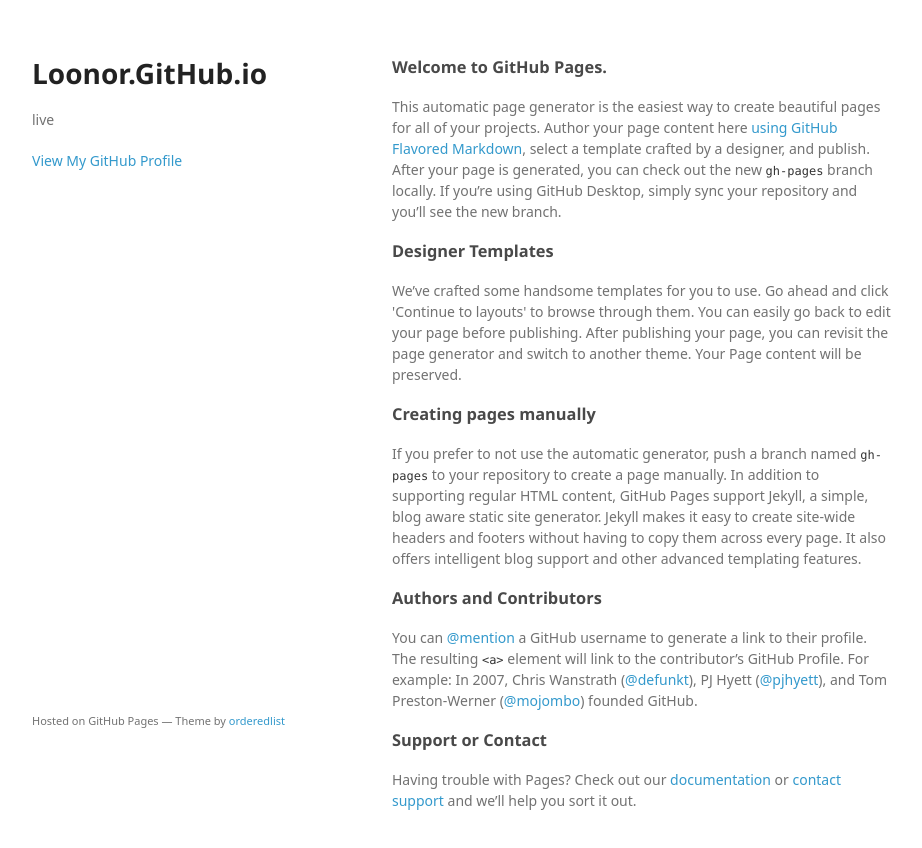
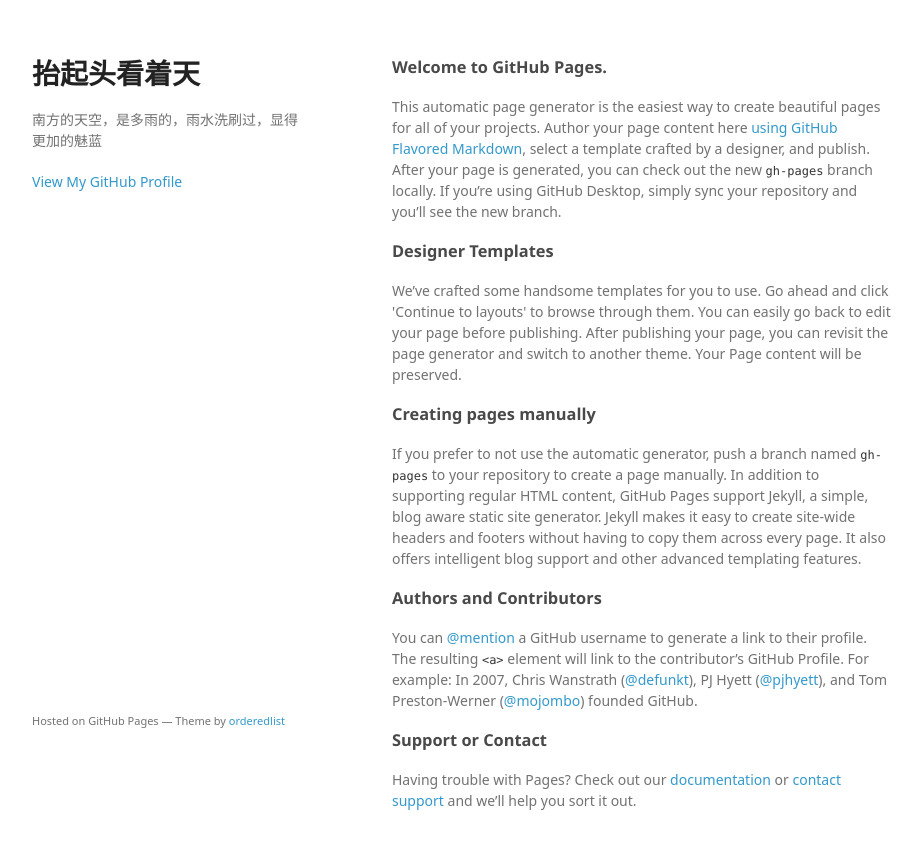
Before and after one commit to loonor/loonor.github.io, a plain HTML site: page index.html in a window 1280 px wide. Shown: the whole page, without its empty margins (178-1100 px from the left). Drawn offline with Linux system fonts and the light colour scheme; a web font is replaced by a local one.

Commit message:
index.html

```diff
--- a/index.html
+++ b/index.html
@@ -3,7 +3,7 @@
   <head>
     <meta charset="utf-8">
     <meta http-equiv="X-UA-Compatible" content="chrome=1">
-    <title>Loonor.GitHub.io by loonor</title>
+    <title>冬天里的雨季</title>
 
     <link rel="stylesheet" href="stylesheets/styles.css">
     <link rel="stylesheet" href="stylesheets/github-light.css">
@@ -15,8 +15,8 @@
   <body>
     <div class="wrapper">
       <header>
-        <h1>Loonor.GitHub.io</h1>
-        <p>live</p>
+        <h1>抬起头看着天</h1>
+        <p>南方的天空，是多雨的，雨水洗刷过，显得更加的魅蓝</p>
 
 
         <p class="view"><a href="https://github.com/loonor">View My GitHub Profile</a></p>
```
